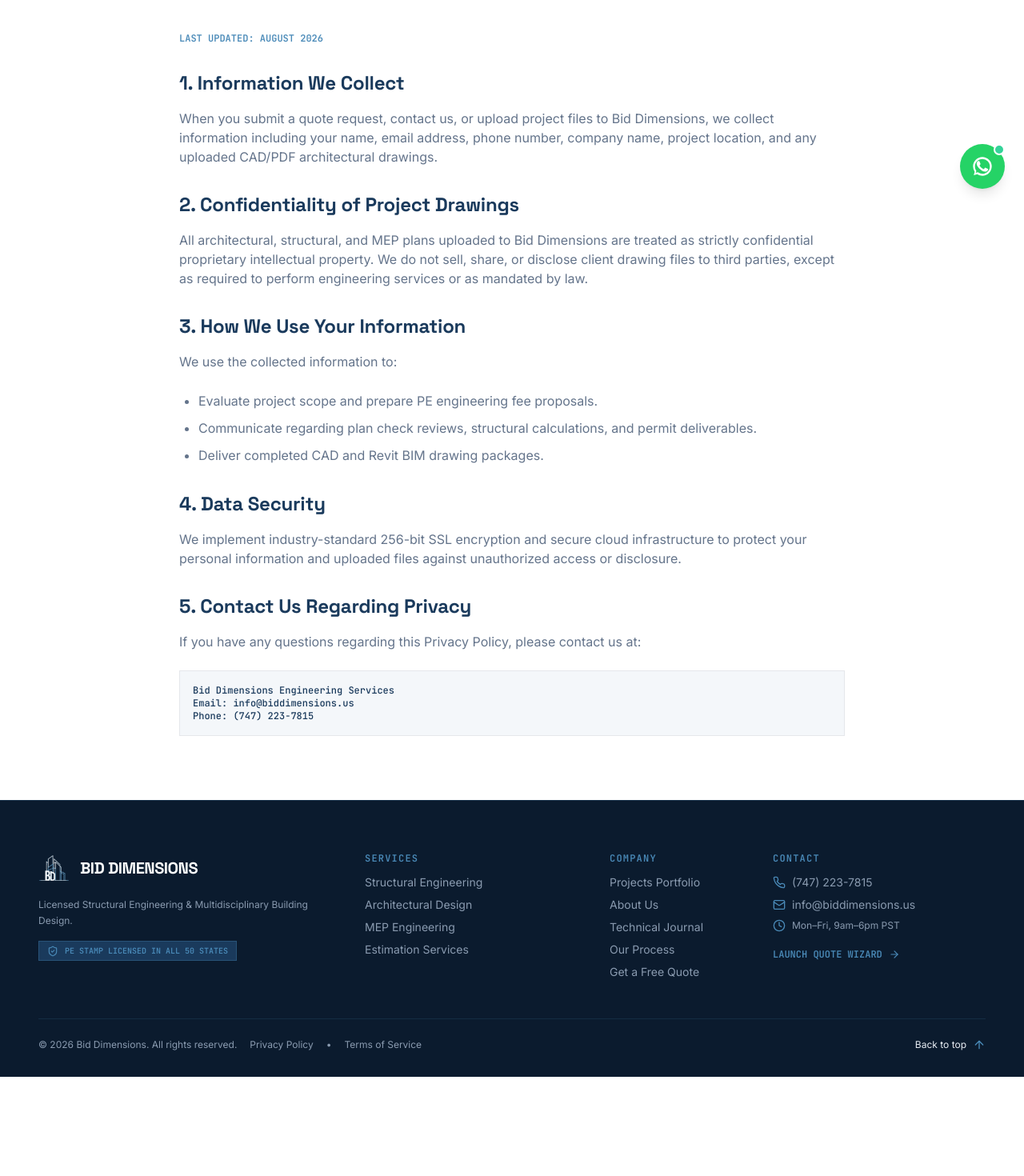
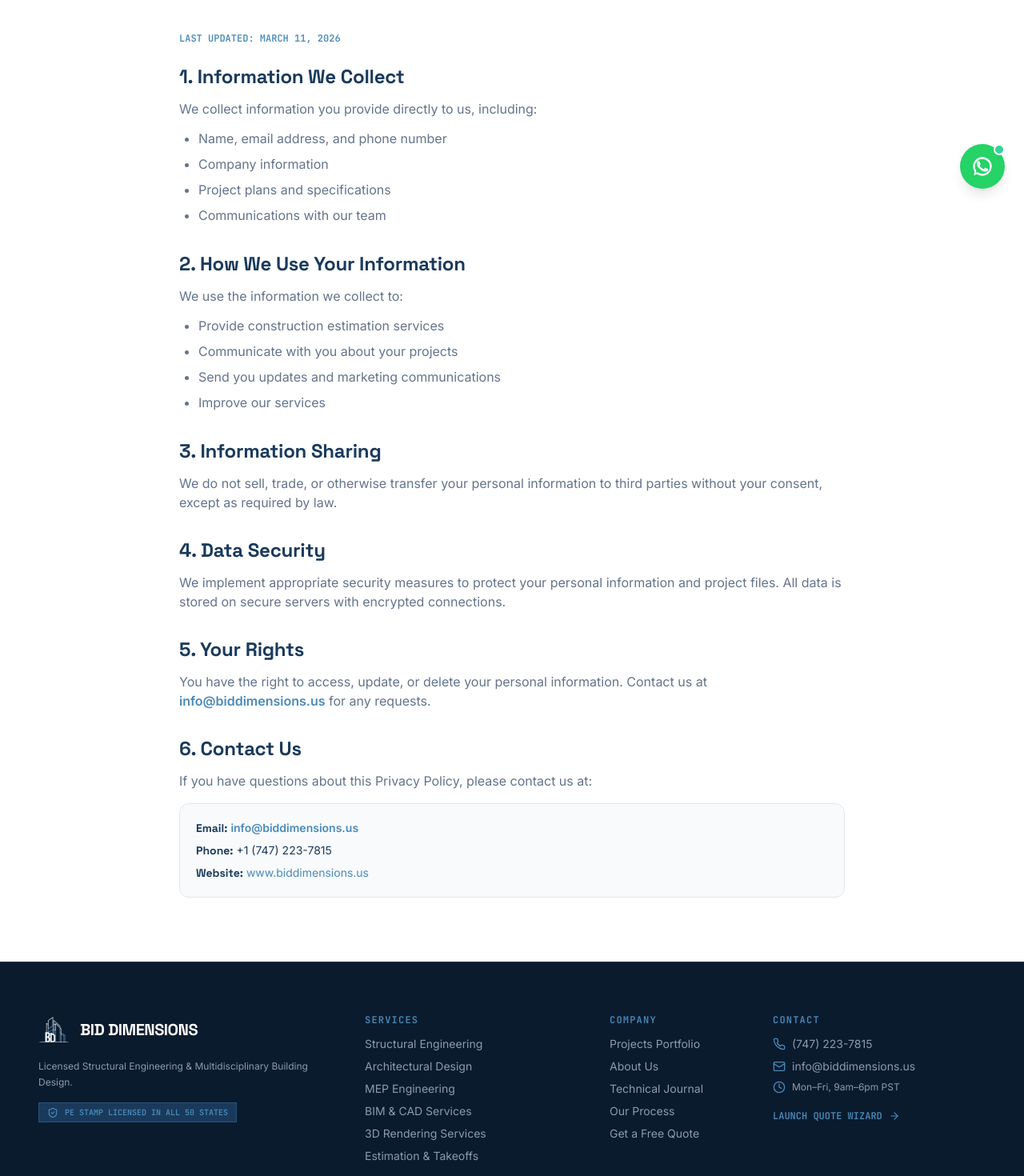
Before and after one commit to shehz-max/Bid-Dimension, a Next.js app: page /privacy in a window 1280 px wide. Shown: the part 540-2010 px from the top of the page at 80% size. Before the commit the page ends 1886 px from the top, so only its background shows below. Built offline with nearby package versions, Linux system fonts and the light colour scheme.

Commit message:
fix: update Privacy Policy and Terms & Conditions with client-provided legal copy, add all 6 services to Footer

```diff
--- a/app/(marketing)/privacy/page.tsx
+++ b/app/(marketing)/privacy/page.tsx
@@ -5,7 +5,7 @@
 export const metadata: Metadata = {
   title: 'Privacy Policy | Bid Dimensions',
   description:
-    'Privacy Policy for Bid Dimensions engineering & design services. Learn how we protect your confidential CAD drawings, project plans, and personal data.',
+    'Privacy Policy for Bid Dimensions LLC. Learn how we collect, use, protect, and handle your personal information and project data.',
   alternates: {
     canonical: 'https://biddimensions.us/privacy',
   },
@@ -17,59 +17,92 @@
       <Hero
         variant="page"
         headline="Privacy Policy"
-        subheadline="Bid Dimensions is committed to safeguarding your personal data and confidential project documentation."
+        subheadline="Bid Dimensions LLC is committed to safeguarding your personal data and project specifications."
       />
 
-      <section className="py-20 bg-white text-bd-charcoal">
+      <section className="py-16 sm:py-20 bg-white text-bd-charcoal">
         <div className="max-w-4xl mx-auto px-5 sm:px-8">
           <div className="prose prose-lg max-w-none text-bd-charcoal font-body leading-relaxed">
-            <span className="font-mono text-xs text-bd-blue uppercase font-bold block mb-2">
-              LAST UPDATED: AUGUST 2026
+            <span className="font-mono text-xs text-bd-blue uppercase font-bold block mb-4">
+              LAST UPDATED: MARCH 11, 2026
             </span>
 
-            <h2 className="font-display font-bold text-2xl text-bd-navy mt-8 mb-4">
+            <h2 className="font-display font-bold text-2xl text-bd-navy mt-6 mb-3">
               1. Information We Collect
             </h2>
+            <p className="text-base text-bd-gray mb-3">
+              We collect information you provide directly to us, including:
+            </p>
+            <ul className="list-disc pl-6 text-bd-gray space-y-1.5 mb-6">
+              <li>Name, email address, and phone number</li>
+              <li>Company information</li>
+              <li>Project plans and specifications</li>
+              <li>Communications with our team</li>
+            </ul>
+
+            <h2 className="font-display font-bold text-2xl text-bd-navy mt-8 mb-3">
+              2. How We Use Your Information
+            </h2>
+            <p className="text-base text-bd-gray mb-3">
+              We use the information we collect to:
+            </p>
+            <ul className="list-disc pl-6 text-bd-gray space-y-1.5 mb-6">
+              <li>Provide construction estimation services</li>
+              <li>Communicate with you about your projects</li>
+              <li>Send you updates and marketing communications</li>
+              <li>Improve our services</li>
+            </ul>
+
+            <h2 className="font-display font-bold text-2xl text-bd-navy mt-8 mb-3">
+              3. Information Sharing
+            </h2>
             <p className="text-base text-bd-gray mb-6">
-              When you submit a quote request, contact us, or upload project files to Bid Dimensions, we collect information including your name, email address, phone number, company name, project location, and any uploaded CAD/PDF architectural drawings.
+              We do not sell, trade, or otherwise transfer your personal information to third parties without your consent, except as required by law.
             </p>
 
-            <h2 className="font-display font-bold text-2xl text-bd-navy mt-8 mb-4">
-              2. Confidentiality of Project Drawings
-            </h2>
-            <p className="text-base text-bd-gray mb-6">
-              All architectural, structural, and MEP plans uploaded to Bid Dimensions are treated as strictly confidential proprietary intellectual property. We do not sell, share, or disclose client drawing files to third parties, except as required to perform engineering services or as mandated by law.
-            </p>
-
-            <h2 className="font-display font-bold text-2xl text-bd-navy mt-8 mb-4">
-              3. How We Use Your Information
-            </h2>
-            <p className="text-base text-bd-gray mb-6">
-              We use the collected information to:
-            </p>
-            <ul className="list-disc pl-6 text-bd-gray space-y-2 mb-6">
-              <li>Evaluate project scope and prepare PE engineering fee proposals.</li>
-              <li>Communicate regarding plan check reviews, structural calculations, and permit deliverables.</li>
-              <li>Deliver completed CAD and Revit BIM drawing packages.</li>
-            </ul>
-
-            <h2 className="font-display font-bold text-2xl text-bd-navy mt-8 mb-4">
+            <h2 className="font-display font-bold text-2xl text-bd-navy mt-8 mb-3">
               4. Data Security
             </h2>
             <p className="text-base text-bd-gray mb-6">
-              We implement industry-standard 256-bit SSL encryption and secure cloud infrastructure to protect your personal information and uploaded files against unauthorized access or disclosure.
+              We implement appropriate security measures to protect your personal information and project files. All data is stored on secure servers with encrypted connections.
             </p>
 
-            <h2 className="font-display font-bold text-2xl text-bd-navy mt-8 mb-4">
-              5. Contact Us Regarding Privacy
+            <h2 className="font-display font-bold text-2xl text-bd-navy mt-8 mb-3">
+              5. Your Rights
             </h2>
             <p className="text-base text-bd-gray mb-6">
-              If you have any questions regarding this Privacy Policy, please contact us at:
+              You have the right to access, update, or delete your personal information. Contact us at{' '}
+              <a href="mailto:info@biddimensions.us" className="text-bd-blue font-semibold hover:underline">
+                info@biddimensions.us
+              </a>{' '}
+              for any requests.
             </p>
-            <div className="p-4 bg-bd-surface-light border border-gray-200 font-mono text-xs text-bd-navy">
-              Bid Dimensions Engineering Services<br />
-              Email: info@biddimensions.us<br />
-              Phone: (747) 223-7815
+
+            <h2 className="font-display font-bold text-2xl text-bd-navy mt-8 mb-3">
+              6. Contact Us
+            </h2>
+            <p className="text-base text-bd-gray mb-4">
+              If you have questions about this Privacy Policy, please contact us at:
+            </p>
+            <div className="p-5 bg-[#F8FAFC] border border-gray-200 rounded-xl font-body text-sm text-bd-navy space-y-2">
+              <p>
+                <strong className="font-display font-bold">Email:</strong>{' '}
+                <a href="mailto:info@biddimensions.us" className="text-bd-blue hover:underline font-semibold">
+                  info@biddimensions.us
+                </a>
+              </p>
+              <p>
+                <strong className="font-display font-bold">Phone:</strong>{' '}
+                <a href="tel:7472237815" className="text-bd-navy hover:text-bd-blue">
+                  +1 (747) 223-7815
+                </a>
+              </p>
+              <p>
+                <strong className="font-display font-bold">Website:</strong>{' '}
+                <a href="https://www.biddimensions.us" target="_blank" rel="noopener noreferrer" className="text-bd-blue hover:underline">
+                  www.biddimensions.us
+                </a>
+              </p>
             </div>
           </div>
         </div>
--- a/app/(marketing)/terms/page.tsx
+++ b/app/(marketing)/terms/page.tsx
@@ -3,9 +3,9 @@
 import { Hero } from '@/components/organisms/Hero';
 
 export const metadata: Metadata = {
-  title: 'Terms of Service | Bid Dimensions',
+  title: 'Terms and Conditions | Bid Dimensions',
   description:
-    'Terms of Service for Bid Dimensions engineering, architectural design, and MEP services. Engineering contracts, PE stamping scope, & liability terms.',
+    'Terms and Conditions for BID DIMENSIONS LLC. Expert construction estimating services, material takeoffs, architectural designs, payment terms, and client responsibilities.',
   alternates: {
     canonical: 'https://biddimensions.us/terms',
   },
@@ -16,55 +16,141 @@
     <div className="flex flex-col">
       <Hero
         variant="page"
-        headline="Terms of Service"
-        subheadline="General terms and conditions governing the performance of engineering, design, and estimation services by Bid Dimensions."
+        headline="Terms and Conditions"
+        subheadline="General terms and conditions governing the performance of estimating, design, and engineering services by BID DIMENSIONS LLC."
       />
 
-      <section className="py-20 bg-white text-bd-charcoal">
+      <section className="py-16 sm:py-20 bg-white text-bd-charcoal">
         <div className="max-w-4xl mx-auto px-5 sm:px-8">
           <div className="prose prose-lg max-w-none text-bd-charcoal font-body leading-relaxed">
-            <span className="font-mono text-xs text-bd-blue uppercase font-bold block mb-2">
-              LAST UPDATED: AUGUST 2026
-            </span>
+            <div className="flex flex-wrap items-center gap-4 text-xs font-mono text-bd-gray uppercase font-semibold mb-6 pb-4 border-b border-gray-200">
+              <span><strong className="text-bd-navy">Effective Date:</strong> March 11, 2026</span>
+              <span>•</span>
+              <span><strong className="text-bd-navy">Company:</strong> BID DIMENSIONS LLC</span>
+              <span>•</span>
+              <span>
+                <strong className="text-bd-navy">Website:</strong>{' '}
+                <a href="https://www.biddimensions.us" target="_blank" rel="noopener noreferrer" className="text-bd-blue hover:underline">
+                  www.biddimensions.us
+                </a>
+              </span>
+            </div>
 
-            <h2 className="font-display font-bold text-2xl text-bd-navy mt-8 mb-4">
-              1. Acceptance of Terms
+            {/* Service Overview */}
+            <h2 className="font-display font-bold text-2xl text-bd-navy mt-6 mb-3">
+              Service Overview
+            </h2>
+            <p className="text-base text-bd-gray mb-3">
+              At Bid Dimensions, we specialize in providing expert construction estimating services, including but not limited to:
+            </p>
+            <ul className="list-disc pl-6 text-bd-gray space-y-1.5 mb-4">
+              <li>Detailed material takeoffs</li>
+              <li>Quantity takeoffs</li>
+              <li>Labor estimates</li>
+              <li>Bid worksheets in Excel format</li>
+              <li>Drafting and design services (Architectural Designs)</li>
+            </ul>
+            <p className="text-base text-bd-gray mb-6">
+              We cater to all construction sectors, such as commercial, residential, public, and private projects. Our team comprises dedicated estimators for each specific trade to ensure precision and quality in every project.
+            </p>
+
+            {/* Basis of Estimates */}
+            <h2 className="font-display font-bold text-2xl text-bd-navy mt-8 mb-3">
+              Basis of Estimates
             </h2>
             <p className="text-base text-bd-gray mb-6">
-              By accessing this website, requesting a quote, or engaging Bid Dimensions for professional engineering, architectural design, or estimation services, you agree to be bound by these Terms of Service.
+              Our estimates and takeoffs are generated based on scaled PDF drawings provided by the client, unless otherwise agreed upon in writing. If there are any assumptions or deviations from the original scope, these will be clearly noted in the delivered estimates.
             </p>
 
-            <h2 className="font-display font-bold text-2xl text-bd-navy mt-8 mb-4">
-              2. Professional Engineering Scope & PE Stamping
+            {/* Revisions & Additional Services */}
+            <h2 className="font-display font-bold text-2xl text-bd-navy mt-8 mb-3">
+              Revisions &amp; Additional Services
             </h2>
             <p className="text-base text-bd-gray mb-6">
-              Professional structural engineering calculations and signed/stamped drawings are executed under the supervision of licensed Professional Engineers (PE). Stamped packages are developed based on architectural criteria, geotechnical reports, and site data supplied by the client. Client is responsible for providing accurate site information.
+              We do not charge separately for filling out basic bid forms, minor revisions, or information forms related to the project. However, if the project’s design changes by more than 50% compared to the original plan, additional fees may apply. We will notify the client in advance and seek approval before incurring any extra charges.
             </p>
 
-            <h2 className="font-display font-bold text-2xl text-bd-navy mt-8 mb-4">
-              3. Turnaround Times & Proposals
+            {/* Payment Terms */}
+            <h2 className="font-display font-bold text-2xl text-bd-navy mt-8 mb-3">
+              Payment Terms
+            </h2>
+            <ul className="list-disc pl-6 text-bd-gray space-y-1.5 mb-6">
+              <li>Once the project scope is confirmed, we will send a secure invoice payment link.</li>
+              <li>Payments can be made using credit or debit cards.</li>
+              <li>Work will commence only after payment is received and confirmed.</li>
+            </ul>
+
+            {/* Pricing and Value */}
+            <h2 className="font-display font-bold text-2xl text-bd-navy mt-8 mb-3">
+              Pricing and Value
             </h2>
             <p className="text-base text-bd-gray mb-6">
-              Estimated turnaround times (e.g. 7–14 days) begin upon receipt of complete architectural drawings, structural criteria, and formal project authorization. Unforeseen city plan check comments or major client design changes may adjust delivery timelines.
+              We offer competitive rates while maintaining high-quality standards. Our goal is to build long-term business relationships and act as a valuable extension of your estimating team.
             </p>
 
-            <h2 className="font-display font-bold text-2xl text-bd-navy mt-8 mb-4">
-              4. Limitation of Liability
+            {/* Client Responsibilities */}
+            <h2 className="font-display font-bold text-2xl text-bd-navy mt-8 mb-3">
+              Client Responsibilities
+            </h2>
+            <p className="text-base text-bd-gray mb-3">
+              The client agrees to:
+            </p>
+            <ul className="list-disc pl-6 text-bd-gray space-y-1.5 mb-6">
+              <li>Provide accurate and complete project drawings and documentation.</li>
+              <li>Review all estimates and notify us promptly of any discrepancies or necessary adjustments.</li>
+              <li>Ensure timely payments as agreed upon.</li>
+            </ul>
+
+            {/* Limitations of Liability */}
+            <h2 className="font-display font-bold text-2xl text-bd-navy mt-8 mb-3">
+              Limitations of Liability
             </h2>
             <p className="text-base text-bd-gray mb-6">
-              Bid Dimensions performs services in accordance with applicable building codes (IBC, CBC, IRC, ASCE 7) and professional engineering standards of care. Engineering liability is limited to the fee paid for the specific engineering scope performed.
+              Although we strive for the utmost accuracy in our estimates, Bid Dimensions will not be held liable for any financial loss, missed bids, or construction errors resulting from the use of our estimates. It is the client&apos;s responsibility to review, verify, and confirm the estimates before submitting them or using them for bidding purposes.
             </p>
 
-            <h2 className="font-display font-bold text-2xl text-bd-navy mt-8 mb-4">
-              5. Contact Us
+            {/* Confidentiality */}
+            <h2 className="font-display font-bold text-2xl text-bd-navy mt-8 mb-3">
+              Confidentiality
             </h2>
             <p className="text-base text-bd-gray mb-6">
-              For legal inquiries regarding these Terms of Service, please contact:
+              We prioritize the confidentiality of client information and project data. All documents shared with us are handled securely and will not be disclosed to third parties without prior consent from the client.
             </p>
-            <div className="p-4 bg-bd-surface-light border border-gray-200 font-mono text-xs text-bd-navy">
-              Bid Dimensions Engineering Services<br />
-              Email: info@biddimensions.us<br />
-              Phone: (747) 223-7815
+
+            {/* Modifications to Terms */}
+            <h2 className="font-display font-bold text-2xl text-bd-navy mt-8 mb-3">
+              Modifications to Terms
+            </h2>
+            <p className="text-base text-bd-gray mb-6">
+              We reserve the right to update or modify these Terms and Conditions at any time. Any revisions will be posted on our website, and continued use of our services will be considered as acceptance of the updated terms.
+            </p>
+
+            {/* Contact Information */}
+            <h2 className="font-display font-bold text-2xl text-bd-navy mt-8 mb-3">
+              Contact Information
+            </h2>
+            <p className="text-base text-bd-gray mb-4">
+              If you have any questions about these Terms and Conditions, please contact us at:
+            </p>
+            <div className="p-5 bg-[#F8FAFC] border border-gray-200 rounded-xl font-body text-sm text-bd-navy space-y-2">
+              <p>
+                <strong className="font-display font-bold">Email:</strong>{' '}
+                <a href="mailto:info@biddimensions.us" className="text-bd-blue hover:underline font-semibold">
+                  info@biddimensions.us
+                </a>
+              </p>
+              <p>
+                <strong className="font-display font-bold">Phone:</strong>{' '}
+                <a href="tel:7472237815" className="text-bd-navy hover:text-bd-blue">
+                  +1 (747) 223-7815
+                </a>
+              </p>
+              <p>
+                <strong className="font-display font-bold">Website:</strong>{' '}
+                <a href="https://www.biddimensions.us" target="_blank" rel="noopener noreferrer" className="text-bd-blue hover:underline">
+                  www.biddimensions.us
+                </a>
+              </p>
             </div>
           </div>
         </div>
--- a/components/organisms/Footer.tsx
+++ b/components/organisms/Footer.tsx
@@ -54,8 +54,18 @@
                 </Link>
               </li>
               <li>
+                <Link href="/services/bim-cad-services" className="hover:text-bd-blue transition-colors">
+                  BIM & CAD Services
+                </Link>
+              </li>
+              <li>
+                <Link href="/services/rendering-services" className="hover:text-bd-blue transition-colors">
+                  3D Rendering Services
+                </Link>
+              </li>
+              <li>
                 <Link href="/services/estimation" className="hover:text-bd-blue transition-colors">
-                  Estimation Services
+                  Estimation & Takeoffs
                 </Link>
               </li>
             </ul>
@@ -124,13 +134,13 @@
         {/* Bottom Copyright & Legal Links */}
         <div className="pt-6 flex flex-col sm:flex-row items-center justify-between gap-4 text-xs text-bd-text-muted">
           <div className="flex flex-wrap items-center gap-4">
-            <span>© {new Date().getFullYear()} Bid Dimensions. All rights reserved.</span>
+            <span>© {new Date().getFullYear()} BID DIMENSIONS LLC. All rights reserved.</span>
             <Link href="/privacy" className="hover:text-bd-blue transition-colors">
               Privacy Policy
             </Link>
             <span>•</span>
             <Link href="/terms" className="hover:text-bd-blue transition-colors">
-              Terms of Service
+              Terms and Conditions
             </Link>
           </div>
           <button
```
